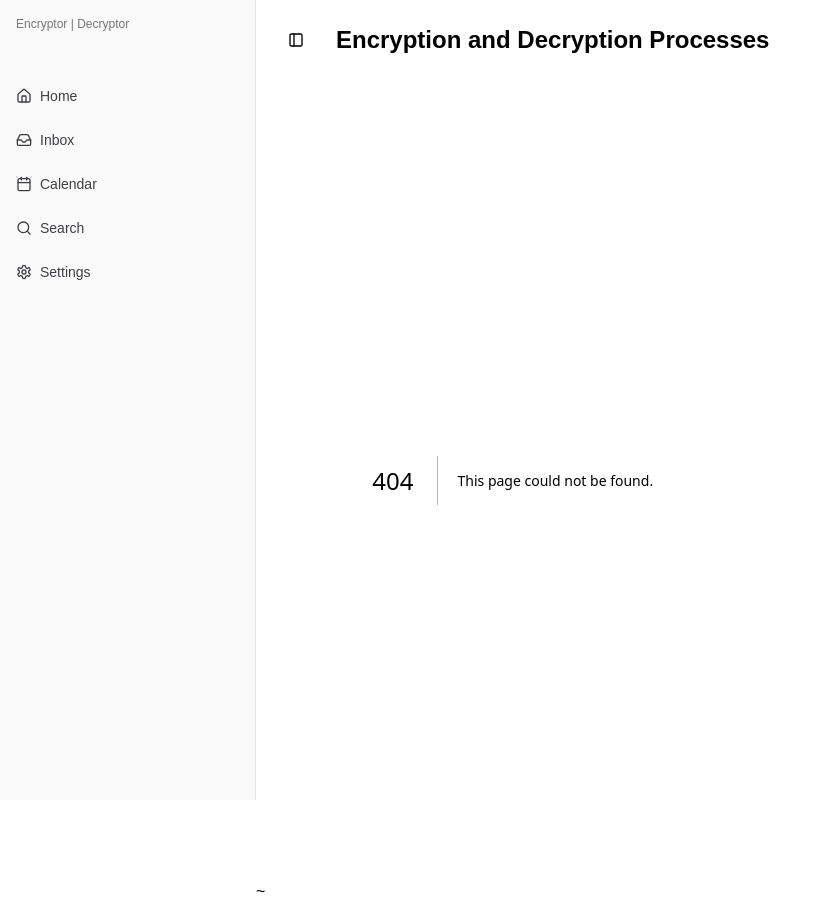
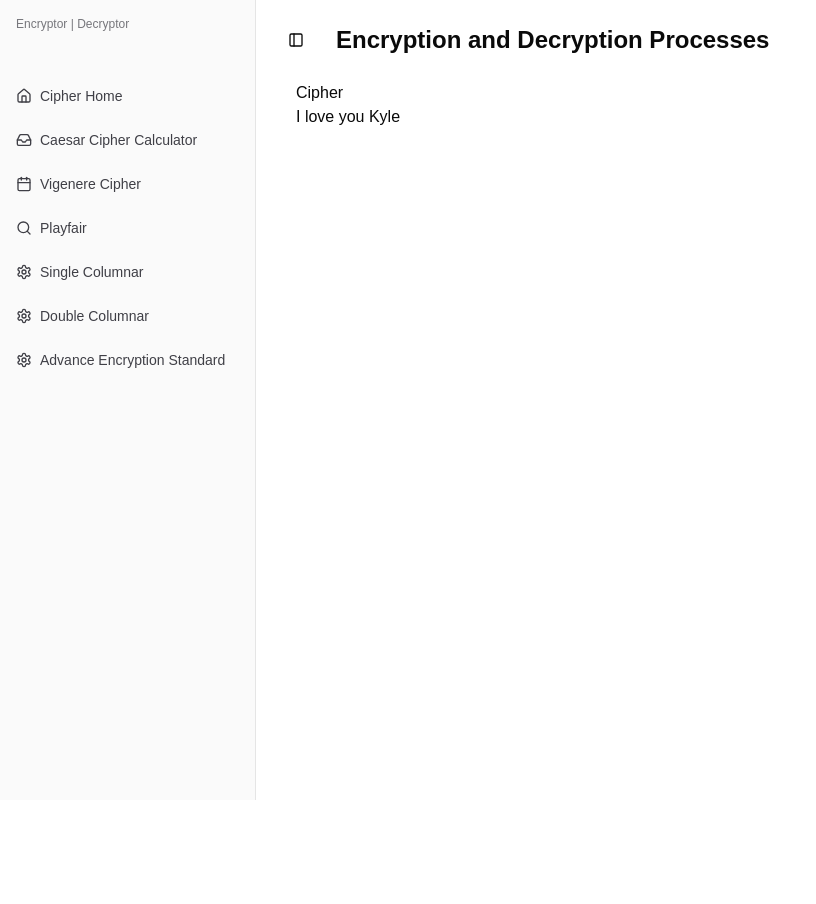
Before and after one commit to foursalaysay/encryption-decryption, a Next.js app: page /caesar in a window 1280 px wide. Before the commit this address had no page. Shown: the whole page, without its empty margins (0-816 px from the left). After the commit the page ends 800 px from the top, so only its background shows below. Built offline with nearby package versions, Linux system fonts and the light colour scheme.

Commit message:
landing-pages

```diff
--- /dev/null
+++ b/src/app/aes/page.jsx
@@ -0,0 +1,9 @@
+import React from 'react'
+
+export default function AdvancedEncryption() {
+  return (
+    <div>
+
+    </div>
+  )
+}
--- /dev/null
+++ b/src/app/caesar/page.jsx
@@ -0,0 +1,14 @@
+import React from 'react'
+
+
+export default function CaesarPage() {
+
+  return (
+    <div className='flex flex-col items-start pl-10'>
+      <hr />
+        <h1>Cipher</h1>
+
+        <h5>I love you Kyle</h5>
+    </div>
+  )
+}
--- /dev/null
+++ b/src/app/double-columnar/page.jsx
@@ -0,0 +1,7 @@
+import React from 'react'
+
+export default function DoubleColumnarPage() {
+  return (
+    <div>DoubleColumnarPage</div>
+  )
+}
--- a/src/app/layout.js
+++ b/src/app/layout.js
@@ -32,7 +32,7 @@ export default function RootLayout({ children }) {
                   <SidebarTrigger className="w-10 h-10 m-5"/>
                   <h5 className="text-md lg:text-2xl font-bold">Encryption and Decryption Processes</h5>
                 </div>
-              {children}~
+              {children}
             </main>
         </SidebarProvider>
       </body>
--- /dev/null
+++ b/src/app/playfair/page.jsx
@@ -0,0 +1,7 @@
+import React from 'react'
+
+export default function PlayfairPage() {
+  return (
+    <div>PlayfairPage</div>
+  )
+}
--- /dev/null
+++ b/src/app/single-columnar/page.jsx
@@ -0,0 +1,7 @@
+import React from 'react'
+
+export default function SingleColumnar() {
+  return (
+    <div> Single Columnar</div>
+  )
+}
--- /dev/null
+++ b/src/app/vigenere/page.jsx
@@ -0,0 +1,7 @@
+import React from 'react'
+
+export default function VigenerePage() {
+  return (
+    <div> VigenerePage</div>
+  )
+}
--- a/src/components/ui/app-sidebar.jsx
+++ b/src/components/ui/app-sidebar.jsx
@@ -16,28 +16,38 @@ import {
 // Menu items.
 const items = [
   {
-    title: "Home",
+    title: "Cipher Home",
     url: "/",
     icon: Home,
   },
   {
-    title: "Inbox",
-    url: "/inbox",
+    title: "Caesar Cipher Calculator",
+    url: "/caesar",
     icon: Inbox,
   },
   {
-    title: "Calendar",
-    url: "/calendar",
+    title: "Vigenere Cipher",
+    url: "/vigenere",
     icon: Calendar,
   },
   {
-    title: "Search",
-    url: "/search",
+    title: "Playfair",
+    url: "/playfair",
     icon: Search,
   },
   {
-    title: "Settings",
-    url: "/settings",
+    title: "Single Columnar",
+    url: "/single-columnar",
+    icon: Settings,
+  },
+  {
+    title: "Double Columnar",
+    url: "/double-columnar",
+    icon: Settings,
+  },
+  {
+    title: "Advance Encryption Standard",
+    url: "/aes",
     icon: Settings,
   },
 ]
```
Also changed, not shown: src/logic/CaesarLogic.js (added, +9 -0 lines).
